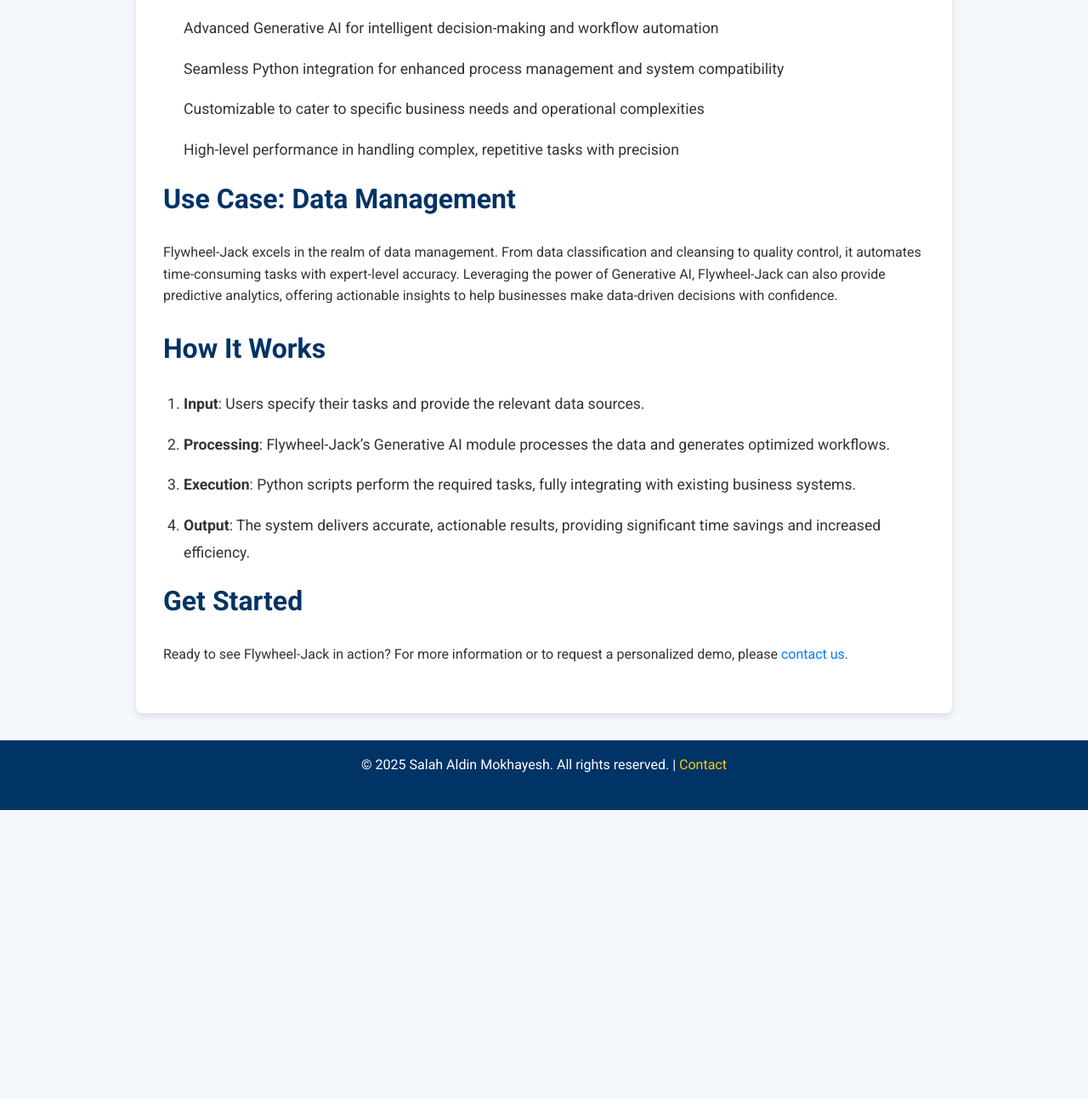
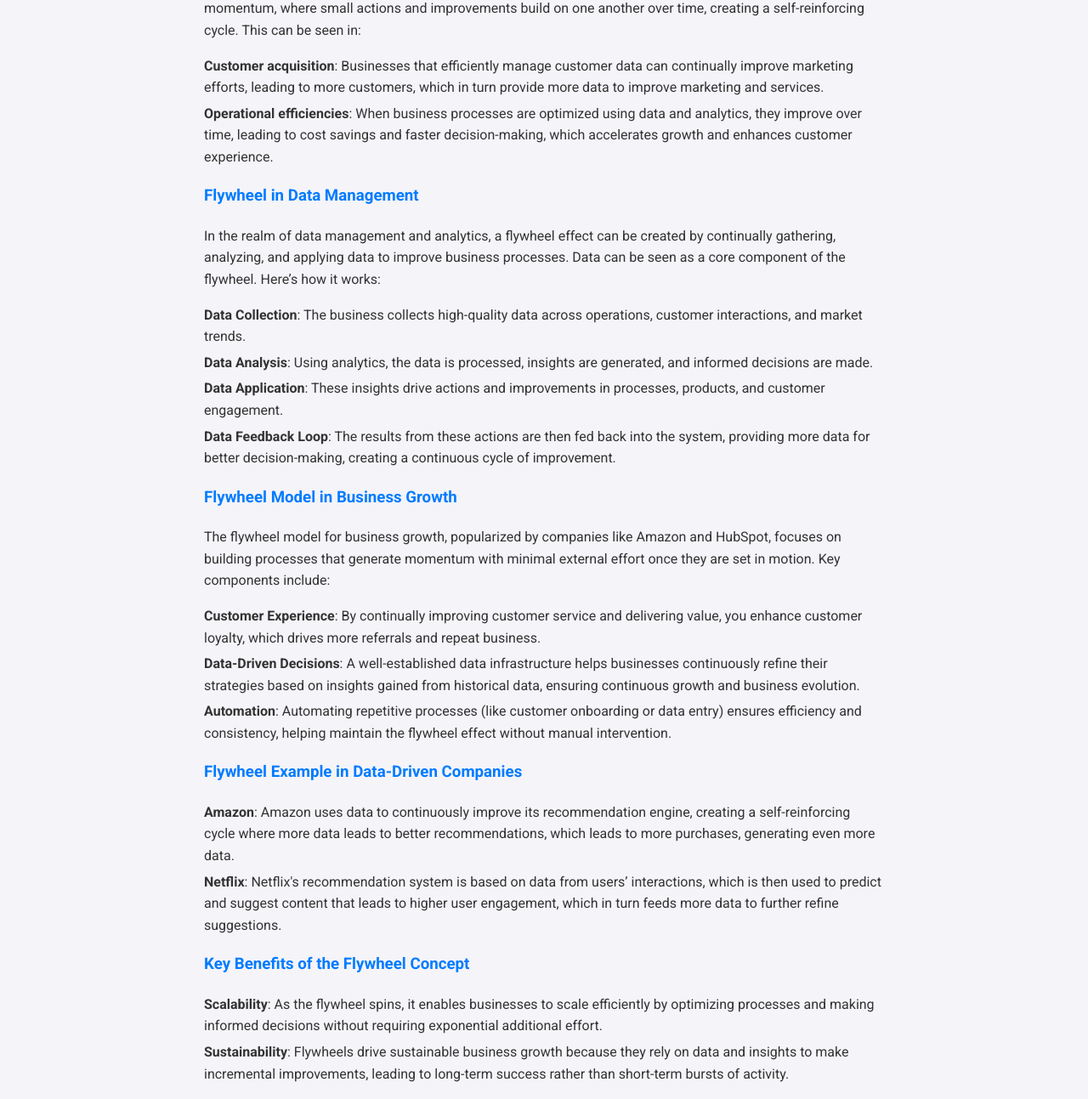
Before and after one commit to mokhayesh/cybertron, a plain HTML site: page docs/flywheel-jack.html in a window 1280 px wide. Shown: the part 677-1970 px from the top of the page at 85% size. Before the commit the page ends 1630 px from the top, so only its background shows below. Drawn offline with Linux system fonts and the light colour scheme.

```diff
--- a/docs/flywheel-jack.html
+++ b/docs/flywheel-jack.html
@@ -3,158 +3,139 @@
 <head>
     <meta charset="UTF-8">
     <meta name="viewport" content="width=device-width, initial-scale=1.0">
-    <meta name="description" content="Flywheel-Jack: A Cutting-Edge Generative AI & Python Hybrid Solution for Streamlining Business Operations">
-    <title>Flywheel-Jack - Generative AI & Python Hybrid Solution</title>
+    <meta name="description" content="Flywheel-jack: A Generative AI and Python Hybrid Solution">
+    <title>Flywheel-jack - Generative AI & Python Hybrid Solution</title>
     <link rel="stylesheet" href="style.css">
     <link rel="preconnect" href="https://fonts.googleapis.com">
     <link href="https://fonts.googleapis.com/css2?family=Roboto:wght@400;700&display=swap" rel="stylesheet">
     <style>
-        /* Global Styles */
-        * {
-            box-sizing: border-box;
+        body {
+            font-family: 'Roboto', sans-serif;
             margin: 0;
             padding: 0;
+            line-height: 1.6;
         }
-
-        body {
-            font-family: 'Roboto', sans-serif;
-            background-color: #f4f7fb;
-            color: #333;
-            line-height: 1.6;
-            padding: 0;
-            margin: 0;
+        header {
+            background-color: #002244;
+            color: #ffffff;
+            padding: 1rem;
+            text-align: center;
         }
-
-        h1, h2, h3, p {
-            margin-bottom: 1.5rem;
-        }
-
-        a {
-            text-decoration: none;
-            color: #007bff;
-        }
-
-        a:hover {
-            text-decoration: underline;
-        }
-
-        /* Header */
-        header {
-            background-color: #003366;
-            color: white;
-            text-align: center;
-            padding: 2rem;
-        }
-
-        header h1 {
-            font-size: 3rem;
-            font-weight: 700;
-        }
-
-        header p {
-            font-size: 1.25rem;
-            margin-top: 1rem;
-        }
-
         header img {
             max-width: 150px;
             border-radius: 50%;
             margin-top: 1rem;
         }
-
-        /* Main Content */
         main {
             padding: 2rem;
-            max-width: 960px;
+            max-width: 800px;
             margin: 0 auto;
-            background-color: white;
-            box-shadow: 0 4px 8px rgba(0, 0, 0, 0.1);
-            border-radius: 8px;
         }
-
-        h2 {
+        h1, h2 {
             color: #003366;
-            font-size: 2rem;
         }
-
-        ul, ol {
-            margin-left: 1.5rem;
-            line-height: 1.8;
-        }
-
-        ul li, ol li {
-            margin-bottom: 1rem;
-            font-size: 1.1rem;
-        }
-
-        /* Footer */
         footer {
-            background-color: #003366;
-            color: white;
+            background-color: #002244;
+            color: #ffffff;
             text-align: center;
             padding: 1rem;
             margin-top: 2rem;
-            font-size: 1rem;
-        }
-
-        footer a {
-            color: #ffcc00;
-        }
-
-        footer a:hover {
-            text-decoration: underline;
-        }
-
-        /* Responsive Design */
-        @media (max-width: 768px) {
-            header h1 {
-                font-size: 2.5rem;
-            }
-
-            main {
-                padding: 1.5rem;
-            }
-
-            footer {
-                font-size: 0.9rem;
-            }
         }
     </style>
 </head>
 <body>
     <header>
-        <h1>Flywheel-Jack</h1>
-        <p>Revolutionizing Automation with Generative AI & Python Integration</p>
-        <img src="images/flywheel-jack-logo.png" alt="Flywheel-Jack Logo">
+        <h1>Flywheel-jack</h1>
+        <p>A Generative AI & Python Hybrid Solution</p>
+        <img src="images/flywheel-jack-logo.png" alt="Flywheel-jack Logo">
     </header>
     <main>
+        <!-- Flywheel Concept Section -->
+        <section>
+            <h2>Flywheel Concept in Data and Business Processes</h2>
+            <p>
+                In the context of data and business processes, the "flywheel" concept refers to a business model or operational strategy
+                that leverages continuous momentum to drive sustainable growth and improvement. It’s drawn from the mechanical concept
+                of a flywheel, which is a rotating disk that stores energy. Once set into motion, a flywheel requires minimal effort
+                to keep spinning, as it relies on its own inertia.
+            </p>
+            <p>
+                Here’s how this concept applies to data and business processes:
+            </p>
+            <h3>Flywheel in Business Processes</h3>
+            <p>
+                In business, the flywheel effect describes how well-optimized, integrated, and iterative processes lead to positive
+                momentum, where small actions and improvements build on one another over time, creating a self-reinforcing cycle.
+                This can be seen in:
+            </p>
+            <ul>
+                <li><strong>Customer acquisition</strong>: Businesses that efficiently manage customer data can continually improve marketing efforts, leading to more customers, which in turn provide more data to improve marketing and services.</li>
+                <li><strong>Operational efficiencies</strong>: When business processes are optimized using data and analytics, they improve over time, leading to cost savings and faster decision-making, which accelerates growth and enhances customer experience.</li>
+            </ul>
+            <h3>Flywheel in Data Management</h3>
+            <p>
+                In the realm of data management and analytics, a flywheel effect can be created by continually gathering, analyzing,
+                and applying data to improve business processes. Data can be seen as a core component of the flywheel. Here’s how it works:
+            </p>
+            <ul>
+                <li><strong>Data Collection</strong>: The business collects high-quality data across operations, customer interactions, and market trends.</li>
+                <li><strong>Data Analysis</strong>: Using analytics, the data is processed, insights are generated, and informed decisions are made.</li>
+                <li><strong>Data Application</strong>: These insights drive actions and improvements in processes, products, and customer engagement.</li>
+                <li><strong>Data Feedback Loop</strong>: The results from these actions are then fed back into the system, providing more data for better decision-making, creating a continuous cycle of improvement.</li>
+            </ul>
+            <h3>Flywheel Model in Business Growth</h3>
+            <p>
+                The flywheel model for business growth, popularized by companies like Amazon and HubSpot, focuses on building processes that
+                generate momentum with minimal external effort once they are set in motion. Key components include:
+            </p>
+            <ul>
+                <li><strong>Customer Experience</strong>: By continually improving customer service and delivering value, you enhance customer loyalty, which drives more referrals and repeat business.</li>
+                <li><strong>Data-Driven Decisions</strong>: A well-established data infrastructure helps businesses continuously refine their strategies based on insights gained from historical data, ensuring continuous growth and business evolution.</li>
+                <li><strong>Automation</strong>: Automating repetitive processes (like customer onboarding or data entry) ensures efficiency and consistency, helping maintain the flywheel effect without manual intervention.</li>
+            </ul>
+            <h3>Flywheel Example in Data-Driven Companies</h3>
+            <ul>
+                <li><strong>Amazon</strong>: Amazon uses data to continuously improve its recommendation engine, creating a self-reinforcing cycle where more data leads to better recommendations, which leads to more purchases, generating even more data.</li>
+                <li><strong>Netflix</strong>: Netflix's recommendation system is based on data from users’ interactions, which is then used to predict and suggest content that leads to higher user engagement, which in turn feeds more data to further refine suggestions.</li>
+            </ul>
+            <h3>Key Benefits of the Flywheel Concept</h3>
+            <ul>
+                <li><strong>Scalability</strong>: As the flywheel spins, it enables businesses to scale efficiently by optimizing processes and making informed decisions without requiring exponential additional effort.</li>
+                <li><strong>Sustainability</strong>: Flywheels drive sustainable business growth because they rely on data and insights to make incremental improvements, leading to long-term success rather than short-term bursts of activity.</li>
+            </ul>
+        </section>
+
+        <!-- Overview Section -->
         <h2>Overview</h2>
-        <p>Flywheel-Jack represents a cutting-edge hybrid solution that merges the power of Generative AI with Python automation to streamline and elevate business processes. By harnessing both advanced AI-driven decision-making and Python’s flexibility, Flywheel-Jack offers a high-performance tool designed to improve efficiency, reduce manual workload, and drive productivity across all industries.</p>
+        <p>Flywheel-jack is an innovative solution that combines the power of Generative AI and Python to automate everyday business tasks.
+        This hybrid solution is designed to streamline workflows and operate at an expert level, enhancing productivity and reducing manual effort.</p>
 
         <h2>Key Features</h2>
         <ul>
-            <li>Advanced Generative AI for intelligent decision-making and workflow automation</li>
-            <li>Seamless Python integration for enhanced process management and system compatibility</li>
-            <li>Customizable to cater to specific business needs and operational complexities</li>
-            <li>High-level performance in handling complex, repetitive tasks with precision</li>
+            <li>Generative AI-driven decision-making and automation</li>
+            <li>Python-based integration for seamless workflow management</li>
+            <li>Customizable to suit a variety of business needs</li>
+            <li>Expert-level performance in automating complex tasks</li>
         </ul>
 
         <h2>Use Case: Data Management</h2>
-        <p>Flywheel-Jack excels in the realm of data management. From data classification and cleansing to quality control, it automates time-consuming tasks with expert-level accuracy. Leveraging the power of Generative AI, Flywheel-Jack can also provide predictive analytics, offering actionable insights to help businesses make data-driven decisions with confidence.</p>
+        <p>Flywheel-jack excels in data management by automating tasks such as data classification, cleansing, and quality checks.
+        With its Generative AI capabilities, it can provide predictive analytics and actionable insights, making it an invaluable tool for
+        businesses handling large volumes of data.</p>
 
         <h2>How It Works</h2>
         <ol>
-            <li><strong>Input</strong>: Users specify their tasks and provide the relevant data sources.</li>
-            <li><strong>Processing</strong>: Flywheel-Jack’s Generative AI module processes the data and generates optimized workflows.</li>
-            <li><strong>Execution</strong>: Python scripts perform the required tasks, fully integrating with existing business systems.</li>
-            <li><strong>Output</strong>: The system delivers accurate, actionable results, providing significant time savings and increased efficiency.</li>
+            <li>Input: Users provide task specifications and data sources.</li>
+            <li>Processing: The Generative AI module analyzes and generates optimized workflows.</li>
+            <li>Execution: Python scripts execute the workflows, integrating with existing systems.</li>
+            <li>Output: Automated results are delivered with expert-level precision.</li>
         </ol>
 
         <h2>Get Started</h2>
-        <p>Ready to see Flywheel-Jack in action? For more information or to request a personalized demo, please <a href="mailto:salahmokhayesh@gmail.com">contact us</a>.</p>
+        <p>To learn more about Flywheel-jack or to request a demo, please <a href="mailto:salahmokhayesh@gmail.com">contact us</a>.</p>
     </main>
     <footer>
-        <p>&copy; 2025 Salah Aldin Mokhayesh. All rights reserved. | <a href="mailto:salahmokhayesh@gmail.com">Contact</a></p>
+        <p>&copy; 2025 Salah Aldin Mokhayesh</p>
     </footer>
 </body>
 </html>
```
